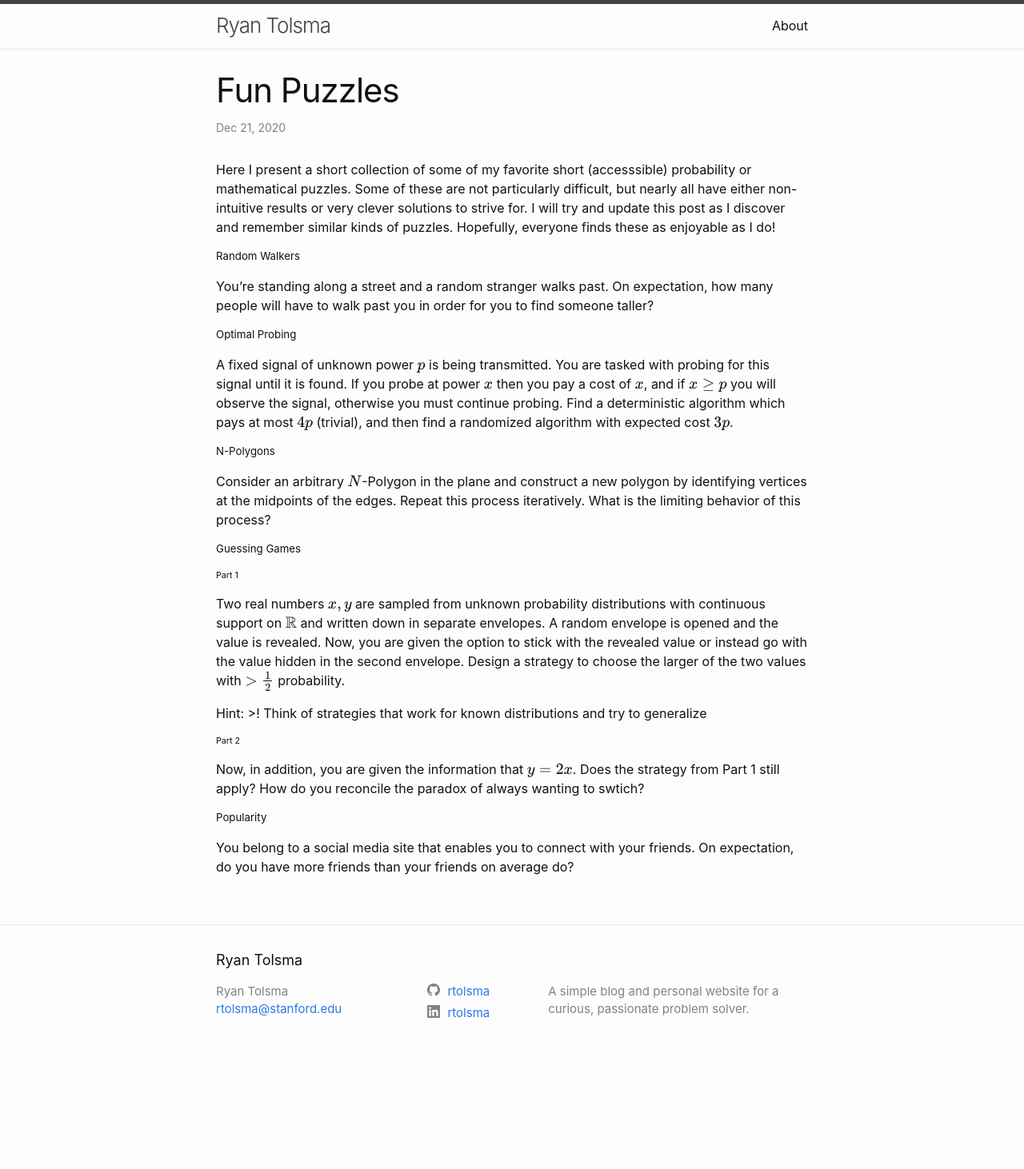
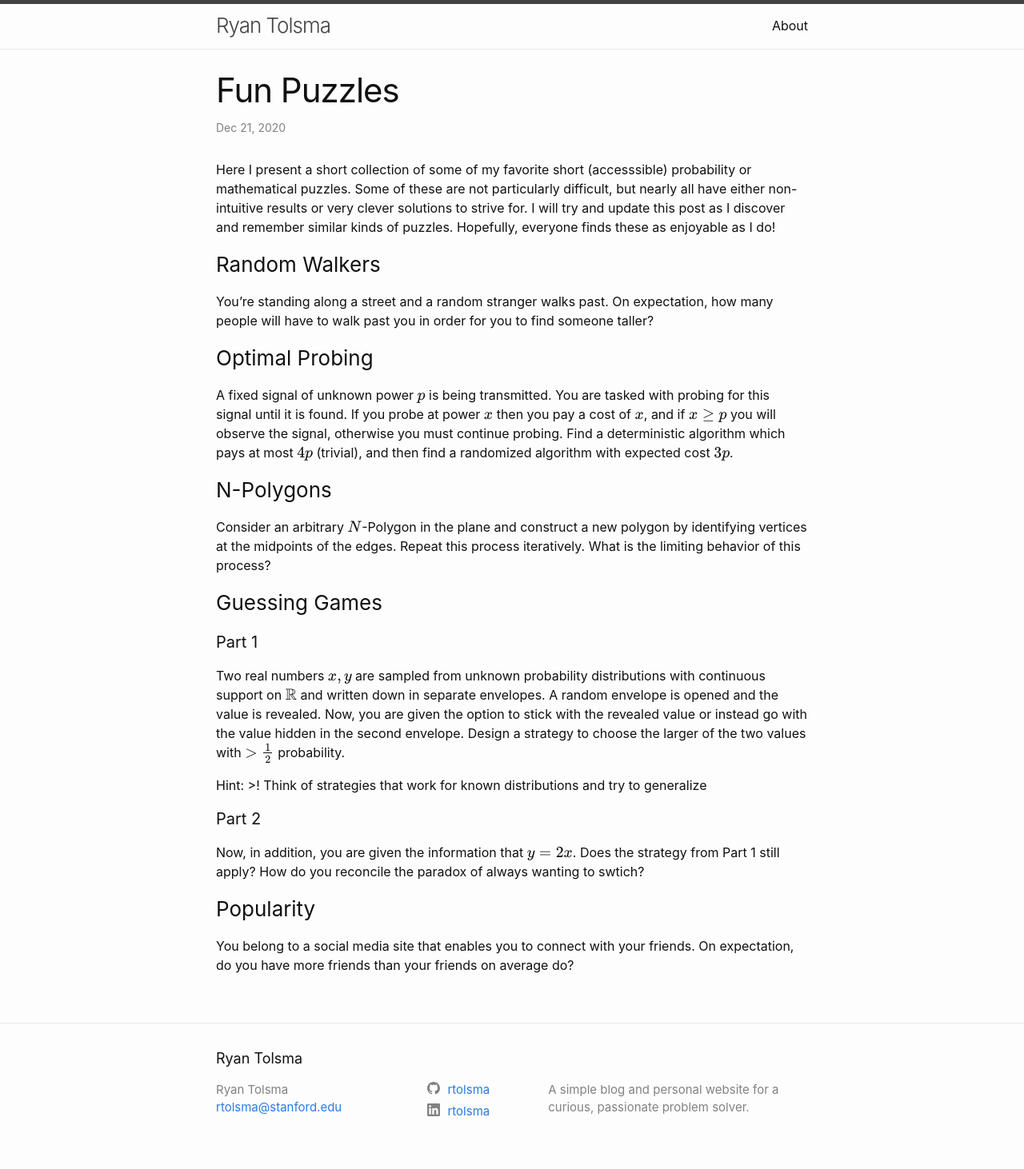
Before and after one commit to rtolsma/rtolsma.github.io, a Jekyll site: the page built from _posts/2020-12-21-funproblems.markdown, in a window 1280 px wide. Shown: the whole page at 80% size. Built offline with Jekyll 4.4.1, drawn with Linux system fonts in a browser that asks for light colours; formulas are drawn with MathJax 3; comment, search, counter and statistics services are not loaded; before the commit the page ends 1339 px from its top, so only the background shows below that.

Commit message:
probability puzzles

```diff
--- a/_posts/2020-12-21-funproblems.markdown
+++ b/_posts/2020-12-21-funproblems.markdown
@@ -9,35 +9,35 @@ published: true
 Here I present a short collection of some of my favorite short (accesssible) probability or mathematical puzzles. Some of these are not particularly difficult, but nearly all have either non-intuitive results or very clever solutions to strive for. I will try and update this post as I discover and remember similar kinds of puzzles. Hopefully, everyone finds these as enjoyable as I do!
 
 
-##### Random Walkers
+### Random Walkers
 
 You're standing along a street and a random stranger walks past. On expectation, how many people will have to walk past you in order for you to find someone taller?
 
-##### Optimal Probing
+### Optimal Probing
 
 A fixed signal of unknown power $$p$$ is being transmitted. You are tasked with probing for this signal until it is found. If you probe at power $$x$$ then you pay a cost of $$x$$, and if $$x \geq p$$ you will observe the signal, otherwise you must continue probing. Find a deterministic algorithm which pays at most $$4p$$ (trivial), and then find a randomized algorithm with expected cost $$3p$$.
 
 
 
-##### N-Polygons
+### N-Polygons
 
 Consider an arbitrary $$N$$-Polygon in the plane and construct a new polygon by identifying vertices at the midpoints of the edges. Repeat this process iteratively. What is the limiting behavior of this process?
 
 
-##### Guessing Games
+### Guessing Games
 
-###### Part 1
+#### Part 1
 
 Two real numbers $$x,y$$ are sampled from unknown probability distributions with continuous support on $$\mathbb{R}$$ and written down in separate envelopes. A random envelope is opened and the value is revealed. Now, you are given the option to stick with the revealed value or instead go with the value hidden in the second envelope. Design a strategy to choose the larger of the two values with $$>\frac{1}{2}$$ probability.
 
 Hint: >! Think of strategies that work for known distributions and try to generalize
 
 
-###### Part 2
+#### Part 2
 
 Now, in addition, you are given the information that $$y = 2x$$. Does the strategy from Part 1 still apply? How do you reconcile the paradox of always wanting to swtich?
 
 
-##### Popularity
+### Popularity
 
 You belong to a social media site that enables you to connect with your friends. On expectation, do you have more friends than your friends on average do?
```
